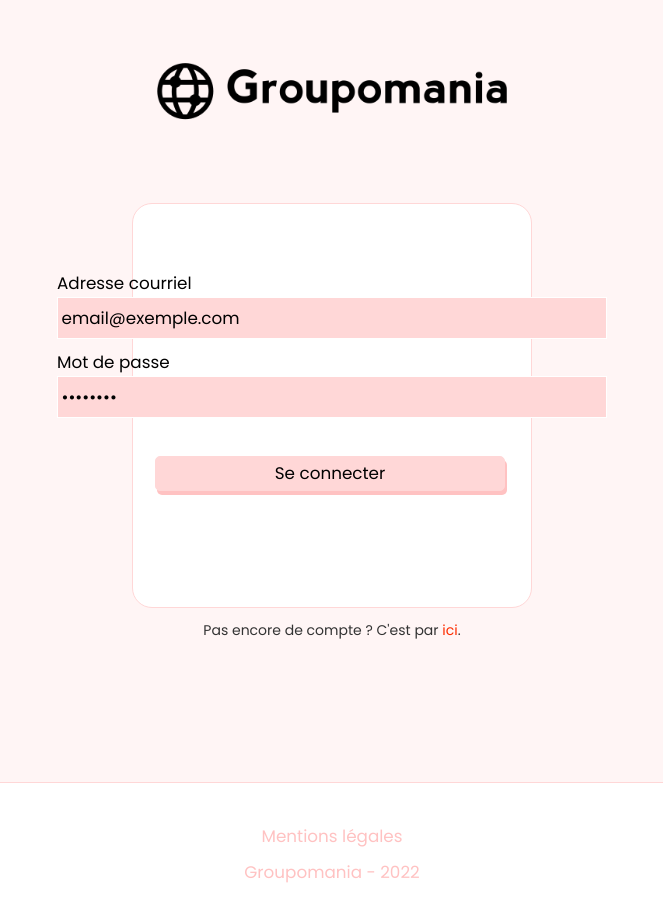
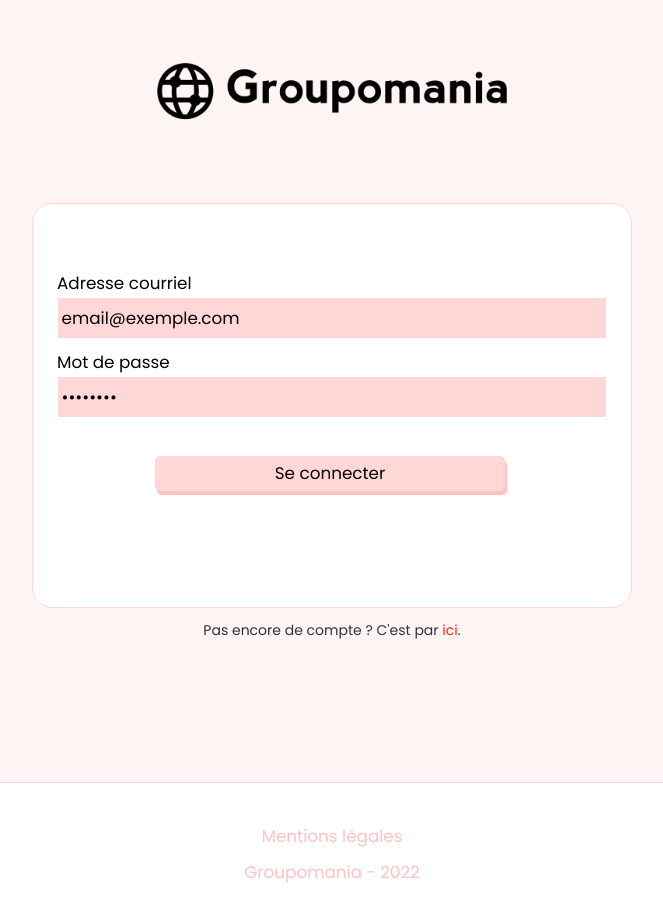
Before and after one commit to Ad-Hel/p7_groupomania, a React (Create React App) app in the folder front/: page /signin in a window 1280 px wide. Shown: the top 922 px of the page, without its empty margins (308-971 px from the left). Built offline with nearby package versions, Linux system fonts and the light colour scheme.

Commit message:
Enlarge the form

```diff
--- a/front/src/scss/component/form.scss
+++ b/front/src/scss/component/form.scss
@@ -10,6 +10,6 @@
     padding: $space-xxl 0;
     border: solid 0.1rem $secondary;
     border-radius: 20px;
-    width: min(90vw, 400px);
+    width: min(90vw, 600px);
     font-size: 1.2rem;
 }
```
